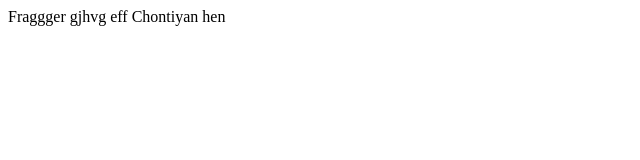
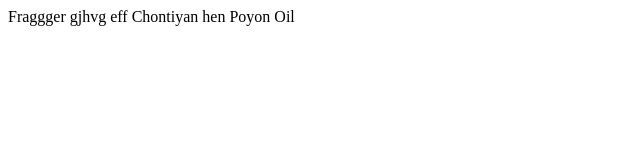
Before and after one commit to FAHAD98765/fragger1, a plain HTML site: page index.html in a window 1280 px wide. Shown: the full height of the page, 0-640 px from the left. Drawn offline with Linux system fonts and the light colour scheme.

Commit message:
Poyon Oil

```diff
--- a/index.html
+++ b/index.html
@@ -11,5 +11,6 @@
   gjhvg
   eff
     Chontiyan hen
+    Poyon Oil
 </body>
 </html>
```
